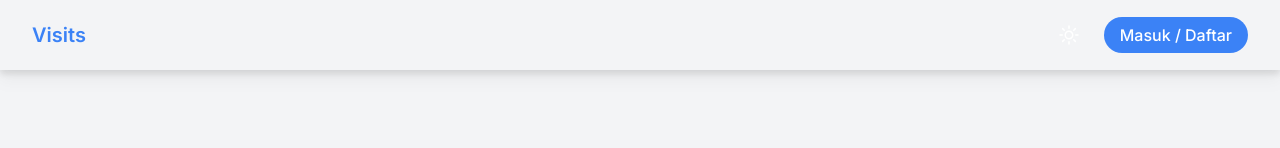
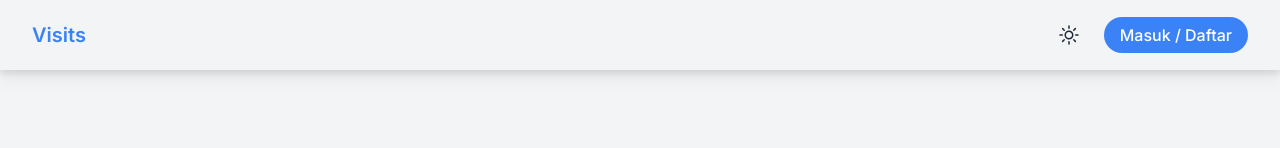
Before and after one commit to irfan-za/visits, a Next.js app: page / in a window 1280 px wide. Shown: the top 148 px of the page. Built offline with nearby package versions, Linux system fonts and the light colour scheme; what @supabase/auth-helpers-nextjs would draw is missing.

Commit message:
fix: update darkmode

```diff
--- a/app/components/DarkModeToggle.js
+++ b/app/components/DarkModeToggle.js
@@ -7,14 +7,14 @@ function DarkModeToggle() {
     <button
           onClick={() => currentTheme == "dark"? setTheme('light'): setTheme("dark")}
           type="button"
-          className="w-[2.375rem] h-[2.375rem] inline-flex justify-center items-center gap-x-2 text-sm font-semibold rounded-full border border-transparent text-white hover:bg-white/20 disabled:opacity-50 disabled:pointer-events-none focus:outline-none focus:ring-1 focus:ring-gray-300">
+          className="w-[2.375rem] h-[2.375rem] inline-flex justify-center items-center gap-x-2 text-sm font-semibold rounded-full border border-transparent text-gray-800 dark:text-white hover:bg-white/20 disabled:opacity-50 disabled:pointer-events-none focus:outline-none focus:ring-1 dark:focus:ring-gray-300 focus:ring-gray-700">
           {
             currentTheme ==='light'?
-            <svg xmlns="http://www.w3.org/2000/svg" fill="none" viewBox="0 0 24 24" strokeWidth={1.5} stroke="currentColor" className="w-6 h-6 text-white">
+            <svg xmlns="http://www.w3.org/2000/svg" fill="none" viewBox="0 0 24 24" strokeWidth={1.5} stroke="currentColor" className="w-6 h-6 text-gray-800 dark:text-white ">
               <path strokeLinecap="round" strokeLinejoin="round" d="M12 3v2.25m6.364.386l-1.591 1.591M21 12h-2.25m-.386 6.364l-1.591-1.591M12 18.75V21m-4.773-4.227l-1.591 1.591M5.25 12H3m4.227-4.773L5.636 5.636M15.75 12a3.75 3.75 0 11-7.5 0 3.75 3.75 0 017.5 0z" />
             </svg>
             :
-            <svg xmlns="http://www.w3.org/2000/svg" fill="none" viewBox="0 0 24 24" strokeWidth={1.5} stroke="currentColor" className="w-6 h-6 text-white">
+            <svg xmlns="http://www.w3.org/2000/svg" fill="none" viewBox="0 0 24 24" strokeWidth={1.5} stroke="currentColor" className="w-6 h-6 text-gray-800 dark:text-white">
               <path strokeLinecap="round" strokeLinejoin="round" d="M21.752 15.002A9.718 9.718 0 0118 15.75c-5.385 0-9.75-4.365-9.75-9.75 0-1.33.266-2.597.748-3.752A9.753 9.753 0 003 11.25C3 16.635 7.365 21 12.75 21a9.753 9.753 0 009.002-5.998z" />
             </svg>
           }
--- a/app/components/profile/Navbar.js
+++ b/app/components/profile/Navbar.js
@@ -34,7 +34,7 @@ function Navbar() {
 
 
   return (
-    <header className="flex flex-wrap sm:justify-start sm:flex-nowrap z-50 w-full bg-blue-600 border-b border-gray-700 text-sm py-2.5 sm:py-4">
+    <header className="flex flex-wrap sm:justify-start sm:flex-nowrap z-50 w-full bg-white dark:bg-blue-600 border-b border-gray-700 text-sm py-2.5 sm:py-4">
     <nav className="max-w-7xl flex basis-full items-center w-full mx-auto px-4 sm:px-6 lg:px-8" aria-label="Global">
       <div className="me-5 md:me-8">
         <Link className="flex-none text-xl font-semibold text-white dark:focus:outline-none dark:focus:ring-1 dark:focus:ring-gray-600" href="/" aria-label="Brand">Visits</Link>
```
